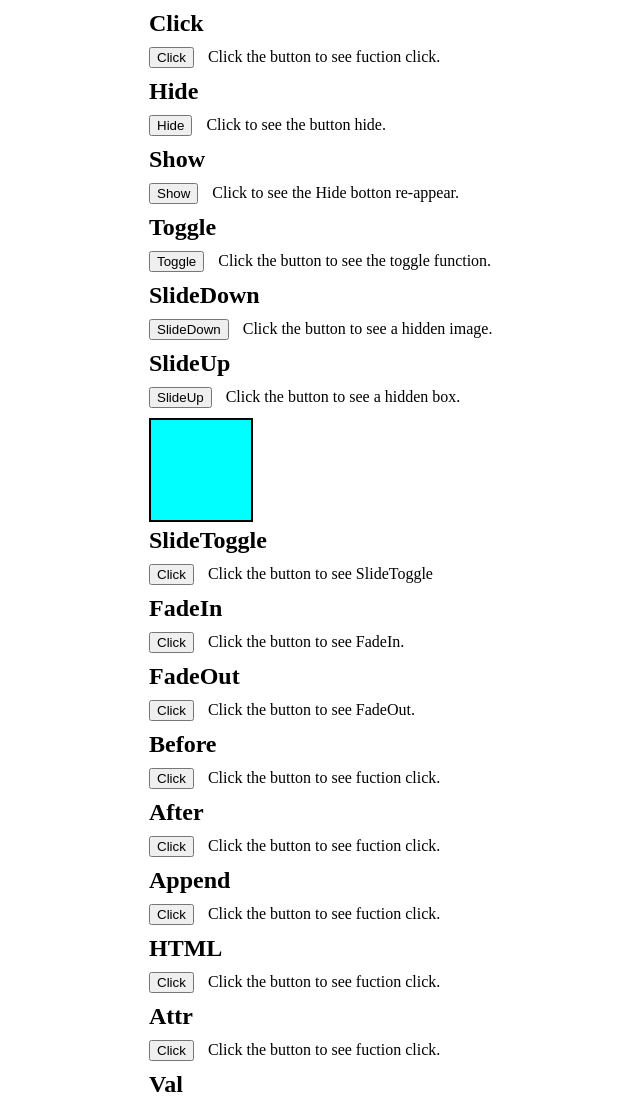
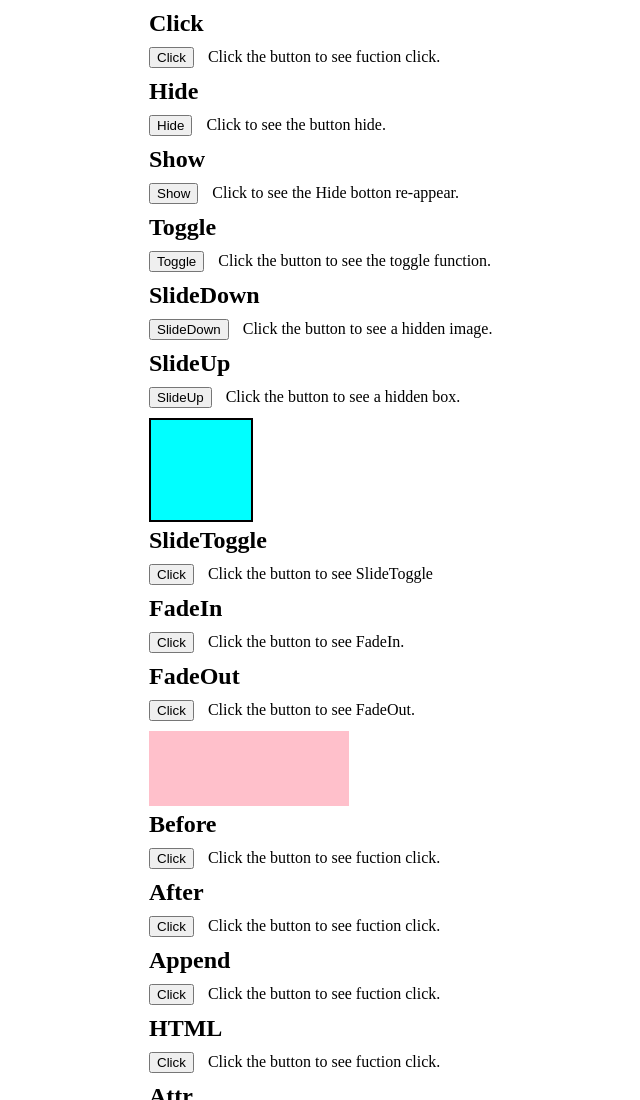
Before and after one commit to JennyWauer/jQuery, a plain HTML site: page jQuery_Functions/index.html in a window 1280 px wide. Shown: the top 1100 px of the page, without its empty margins (16-656 px from the left). Drawn offline with nearby package versions, Linux system fonts and the light colour scheme.

Commit message:
Added .fadeout-box styling

```diff
--- a/jQuery_Functions/style.css
+++ b/jQuery_Functions/style.css
@@ -37,3 +37,9 @@ p{
     background-color: purple;
     opacity: 25%;
 }
+
+.fadeout-box{
+    height: 75px;
+    width: 200px;
+    background-color: pink;
+}
```
